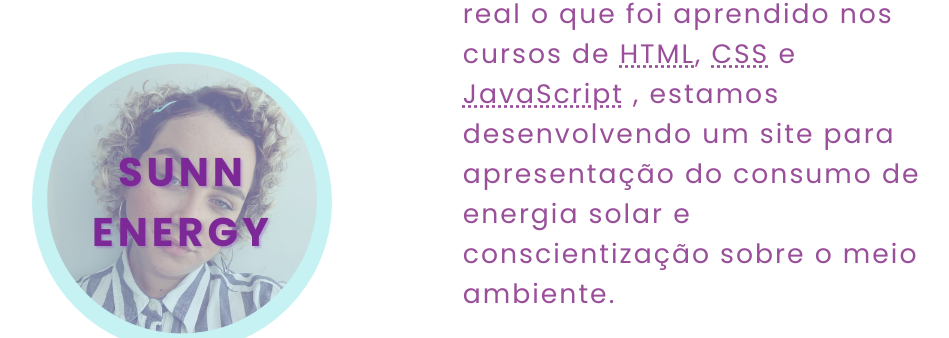
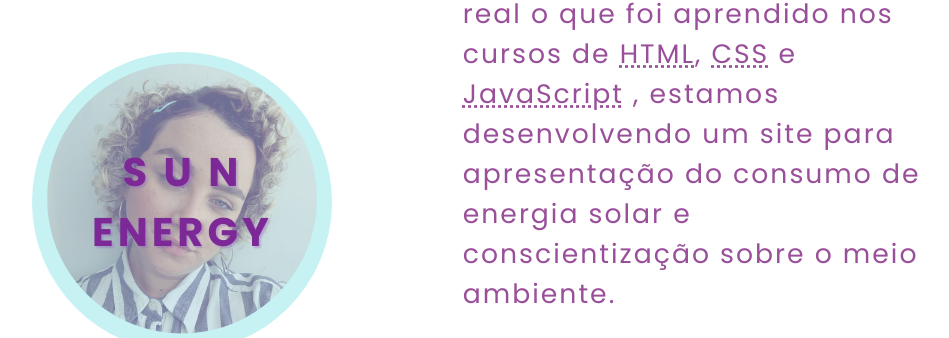
Before and after one commit to barbarafigueiroa/Portfolio, a plain HTML site: page index.html in a window 1280 px wide. Shown: the part 1667-2005 px from the top of the page, without its empty margins (98-1047 px from the left). Drawn offline with Linux system fonts and the light colour scheme.

Commit message:
altera texto

```diff
--- a/index.html
+++ b/index.html
@@ -77,7 +77,7 @@
         <div class="card-container">
             <div class="card">
                 <div class="card-wrapper">
-                    <h2>Sunn Energy </h2>
+                    <h2>S u n Energy </h2>
                     <p>Em andamento...</p>
                 </div>
             </div>
```
